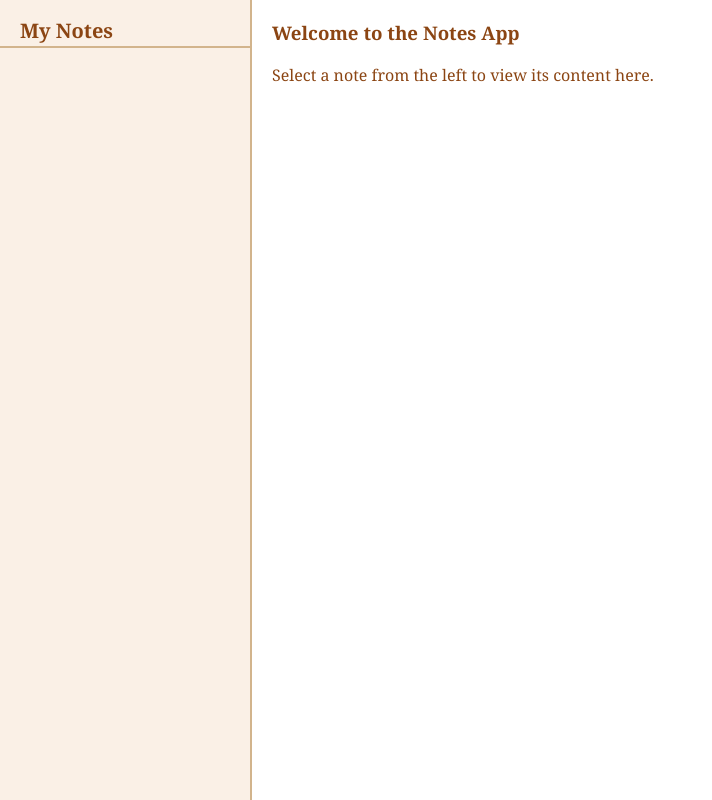
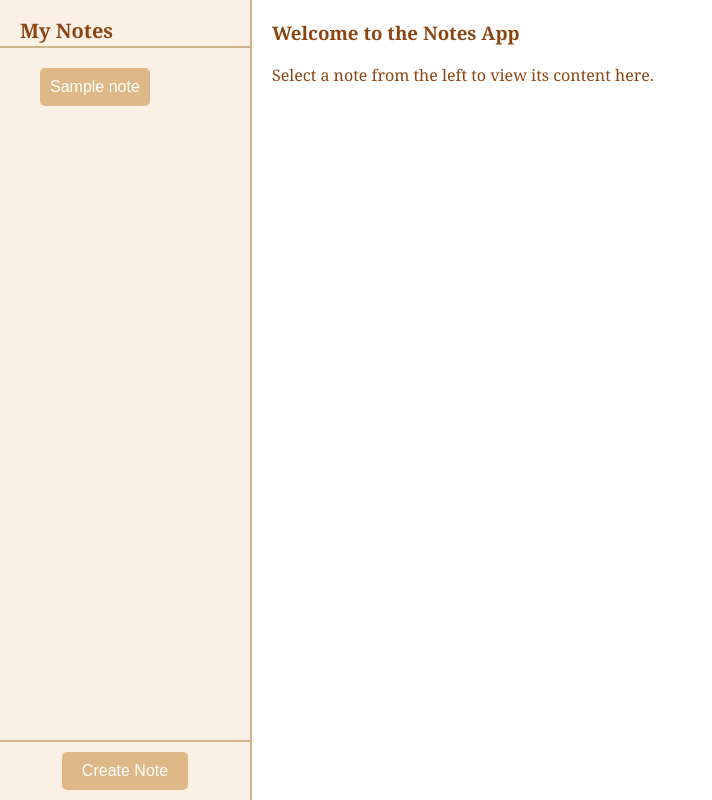
Before and after one commit to Cacton12/PHP, a PHP site: the page made by Personal stuff/Notes.php in a window 1280 px wide. Shown: the whole page, without its empty margins (0-712 px from the left). Run offline with PHP 8.4, Linux system fonts and the light colour scheme; tables that the repository leaves empty or names only in its code hold one stand-in row (values such as "Sample post"); data that the repository does not hold is empty.

Commit message:
Create Note and Ajax note loading

```diff
--- a/Personal stuff/Notes.php
+++ b/Personal stuff/Notes.php
@@ -1,5 +1,16 @@
 <?php
 include("connect.php");
+// Fetch all notes from the database
+$sql = "SELECT NoteID, Title FROM notes";
+$result = $con->query($sql);
+
+$notes = [];
+if ($result && $result->num_rows > 0) {
+    // Fetch all notes into an array
+    while ($row = $result->fetch_assoc()) {
+        $notes[] = $row;
+    }
+}
 ?>
 <!DOCTYPE html>
 <html lang="en">
@@ -9,10 +20,10 @@ include("connect.php");
     <meta name="viewport" content="width=device-width, initial-scale=1.0">
     <title>Notes App</title>
     <style>
+        /* Styling */
         body {
             font-family: 'Georgia', serif;
             background-color: #f5f5dc;
-            /* Beige background for notepad feel */
             margin: 0;
             padding: 0;
             display: flex;
@@ -26,7 +37,6 @@ include("connect.php");
             width: 100%;
             height: 100%;
             background-color: #fff8dc;
-            /* Light beige background */
             border-radius: 10px;
             box-shadow: 0px 4px 8px rgba(0, 0, 0, 0.1);
         }
@@ -34,9 +44,7 @@ include("connect.php");
         .notes-list {
             width: 250px;
             background-color: #faf0e6;
-            /* Light linen color */
             border-right: 2px solid #d2b48c;
-            /* Tan border */
             overflow-y: auto;
             max-height: 100%;
         }
@@ -45,7 +53,7 @@ include("connect.php");
             color: #8b4513;
             font-size: 20px;
             margin-bottom: 10px;
-            text-align: Left;
+            text-align: left;
             border-bottom: 2px solid #d2b48c;
             padding-bottom: 2px;
             padding-left: 20px;
@@ -53,7 +61,6 @@ include("connect.php");
 
         .note-title {
             background-color: #deb887;
-            /* BurlyWood background for titles */
             color: #fff;
             padding: 10px;
             border: none;
@@ -67,17 +74,18 @@ include("connect.php");
 
         .note-title:hover {
             background-color: #cdaa7d;
-            /* Darker beige on hover */
         }
 
         .note-content {
             flex-grow: 1;
             padding: 20px;
+            padding-right: 20px;
+            /* Add space between the content and the right side */
             background-color: #fff;
-            /* White background for content */
             color: #8b4513;
             overflow-y: auto;
         }
+
 
         .note-content h3 {
             margin-top: 0;
@@ -86,7 +94,85 @@ include("connect.php");
         .note-content p {
             font-size: 16px;
         }
+
+        .notes-list {
+            width: 250px;
+            background-color: #faf0e6;
+            border-right: 2px solid #d2b48c;
+            display: flex;
+            flex-direction: column;
+            height: 100%;
+            /* Ensure it occupies full height */
+        }
+
+        .notes-scrollable {
+            flex-grow: 1;
+            /* Make it expand to occupy available space */
+            overflow-y: auto;
+            /* Enable scrolling when content overflows */
+            padding: 10px 20px;
+        }
+
+        .create-note-container {
+            padding: 10px;
+            text-align: center;
+            border-top: 2px solid #d2b48c;
+            background-color: #faf0e6;
+        }
+
+        .create-note-btn {
+            background-color: #deb887;
+            color: #fff;
+            border: none;
+            border-radius: 5px;
+            padding: 10px 20px;
+            cursor: pointer;
+            font-size: 16px;
+        }
+
+        .create-note-btn:hover {
+            background-color: #cdaa7d;
+        }
     </style>
+    <script>
+        // JavaScript to fetch note content dynamically
+        function loadNoteContent(noteId) {
+            fetch(`Notes_Proc.php?NoteID=${noteId}`)
+                .then(response => response.json())
+                .then(data => {
+                    console.log(data)
+                    const noteContent = document.querySelector('.note-content');
+                    noteContent.innerHTML = `
+                        <h3>${data.Title}</h3>
+                        <p>${data.Content}</p>
+                    `;
+                })
+                .catch(error => {
+                    console.error('Error fetching note:', error);
+                });
+        }
+        function createNewNote() {
+            const noteContent = document.querySelector('.note-content');
+
+            // Add padding or margin to create space from the right side
+            noteContent.style.paddingRight = "20px"; // Adds space inside the container
+
+            // Display a form for creating a new note
+            noteContent.innerHTML = `
+        <h3>Create a New Note</h3>
+        <form id="create-note-form">
+            <label for="note-title">Title:</label>
+            <input type="text" id="note-title" name="title" placeholder="Enter note title" style="width: 100%; margin-bottom: 10px;" required>
+
+            <label for="note-content">Content:</label>
+            <textarea id="note-content" name="content" placeholder="Write your note here..." style="width: 100%; height: 200px; margin-bottom: 10px;" required></textarea>
+
+            <button type="button" onclick="saveNote()" style="padding: 10px 20px; background-color: #deb887; color: #fff; border: none; border-radius: 5px; cursor: pointer;">Save Note</button>
+        </form>
+    `;
+        }
+
+    </script>
 </head>
 
 <body>
@@ -94,13 +180,21 @@ include("connect.php");
         <!-- Notes List Section -->
         <div class="notes-list">
             <h2>My Notes</h2>
-            <?php
-            // Loop through the notes and display each as a button
-            foreach ($notes as $note) {
-                echo "<button class='note-title' onclick='loadNoteContent(" . $note['id'] . ")'>" . htmlspecialchars($note['title']) . "</button>";
-            }
-            ?>
+            <!-- Notes list container -->
+            <div class="notes-scrollable">
+                <?php
+                // Loop through the notes and display each as a button
+                foreach ($notes as $note) {
+                    echo "<button class='note-title' onclick='loadNoteContent(" . $note['NoteID'] . ")'>" . htmlspecialchars($note['Title']) . "</button>";
+                }
+                ?>
+            </div>
+            <!-- Create Note Button -->
+            <div class="create-note-container">
+                <button class="create-note-btn" onclick="createNewNote()">Create Note</button>
+            </div>
         </div>
+
 
         <!-- Note Content Section -->
         <div class="note-content">
```
Also changed, not shown: Personal stuff/Notes_Proc.php (+19 -0 lines).
